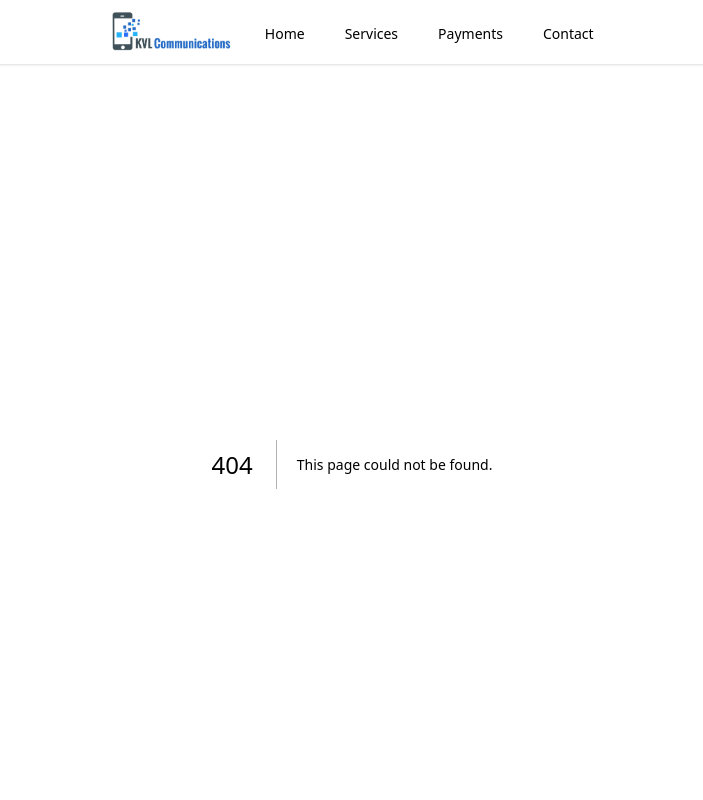
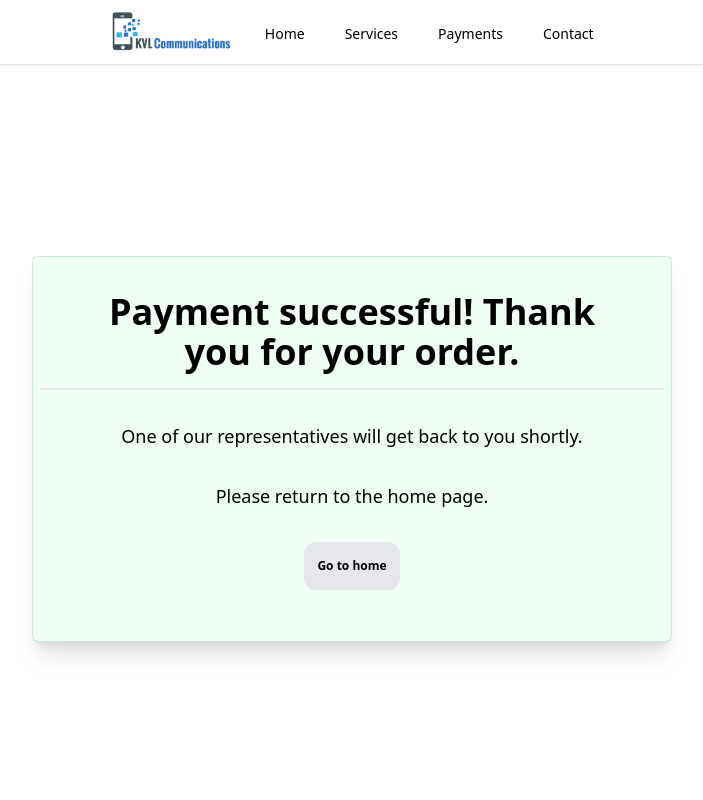
Before and after one commit to DariusGarcia/kvl-client-nextjs, a Next.js app: page /success in a window 1280 px wide. Before the commit this address had no page. Shown: the top 800 px of the page, without its empty margins (288-991 px from the left). Built offline with nearby package versions, Linux system fonts and the light colour scheme.

Commit message:
added stripe fallback success page

```diff
--- /dev/null
+++ b/pages/success.jsx
@@ -0,0 +1,26 @@
+import Link from 'next/link'
+
+export default function Success() {
+  return (
+    <>
+      <div className='flex justify-center h-full mt-40 mb-48'>
+        <section className='mt-8 p-12 flex gap-8 justify-center flex-col text-center w-full md:w-1/2 h-5/6  bg-primary text-black  shadow-xl  items-center rounded-md bg-green-50 px-2 py-1 text-xs font-medium  ring-1 ring-inset ring-green-600/20'>
+          <h1 className='text-2xl font-bold md:text-4xl pb-4 border-b-2 border-lightGrey p-8'>
+            Payment successful! Thank you for your order.
+          </h1>
+          <p className='text-lg'>
+            One of our representatives will get back to you shortly.
+          </p>
+          <p className='text-lg'>Please return to the home page.</p>
+          <span className='flex justify-center mb-12'>
+            <Link
+              href='/'
+              className='bg-gray-200 p-2 h-12 w-24 justify-center flex items-center  text-black rounded-xl font-semibold hover:bg-gray-100 transition ease-out'>
+              Go to home
+            </Link>
+          </span>
+        </section>
+      </div>
+    </>
+  )
+}
```
